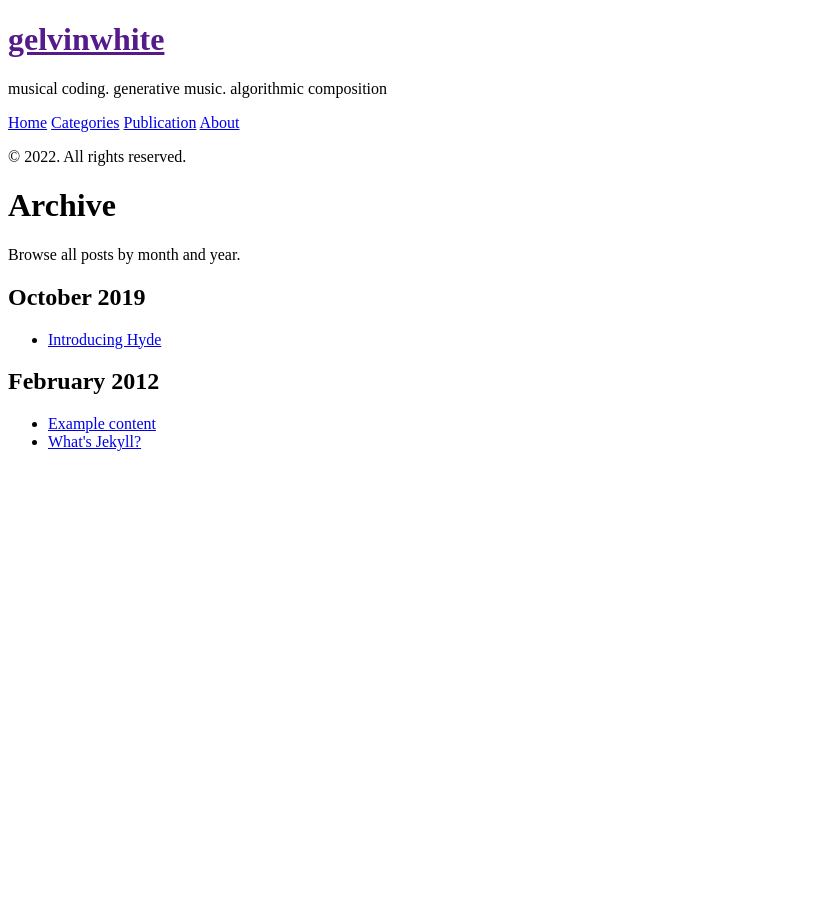
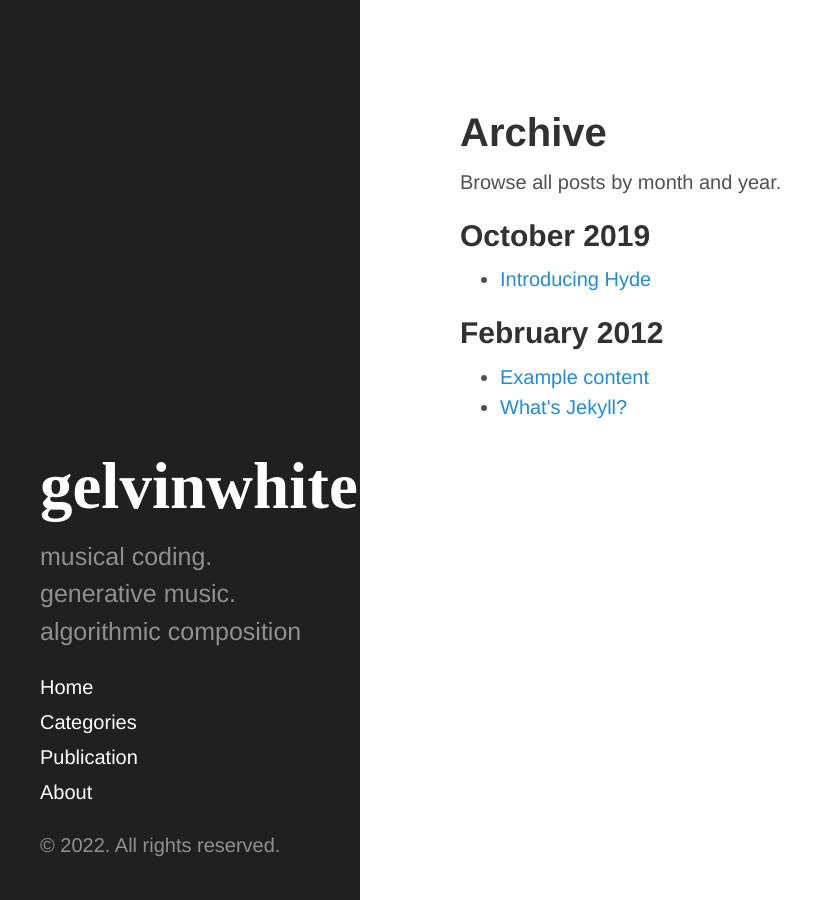
Before and after one commit to guyewhite/guyewhite.github.io, a Jekyll site: the page built from archive.md, in a window 1280 px wide. Shown: the whole page, without its empty margins (0-834 px from the left). Built offline with Jekyll 4.4.1, drawn with Linux system fonts in a browser that asks for light colours; some web fonts are replaced.

Commit message:
Initial GitHub pages site with Jekyll

```diff
--- a/_includes/head.html
+++ b/_includes/head.html
@@ -15,9 +15,9 @@
   </title>
 
   <!-- CSS -->
-  <link rel="stylesheet" href="{{ site.baseurl }}public/css/poole.css">
-  <link rel="stylesheet" href="{{ site.baseurl }}public/css/syntax.css">
-  <link rel="stylesheet" href="{{ site.baseurl }}public/css/hyde.css">
+  <link rel="stylesheet" href="{{ '/' | relative_url }}public/css/poole.css">
+  <link rel="stylesheet" href="{{ '/' | relative_url }}public/css/syntax.css">
+  <link rel="stylesheet" href="{{ '/' | relative_url }}public/css/hyde.css">
   <link href="https://fonts.googleapis.com/css?family=East+Sea+Dokdo&display=swap" rel="stylesheet">
 
   <!-- Icons -->
```
